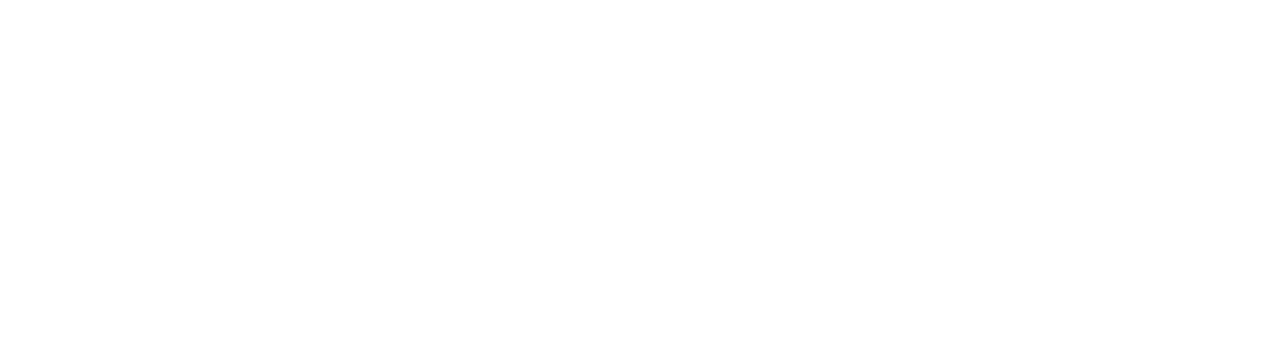
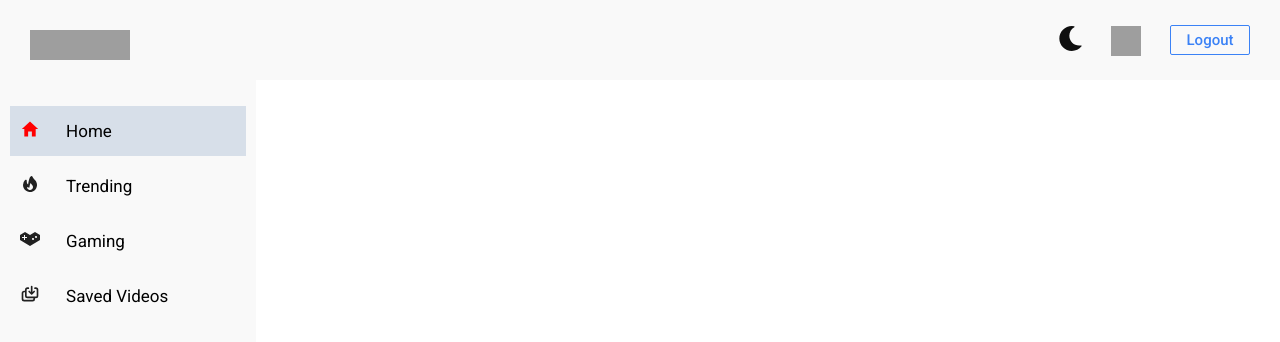
Before and after one commit to Venkatgithub676/nxt-watch-by-venkatesh, a React (Create React App) app: page /saved in a window 1280 px wide. Shown: the top 342 px of the page. Built offline with nearby package versions, Linux system fonts and the light colour scheme; grey boxes are pictures that could not be loaded; a web font is replaced by a local one.

Commit message:
01-16-2025 12:52AM

```diff
--- a/src/App.js
+++ b/src/App.js
@@ -1,31 +1,77 @@
 import {Route, Switch} from 'react-router-dom'
+import {v4 as uuidv4} from 'uuid'
 import {Component} from 'react'
 import GlobalContext from './context/GlobalContext'
 import './App.css'
 import Home from './components/Home'
 import Login from './components/Login'
 import Trending from './components/Trending'
+import Gaming from './components/Gaming'
+import Saved from './components/Saved'
 // Replace your code here
+
+const optionConstants = {
+  homeBtn: 'HomeBtn',
+  trendingBtn: 'TrendingBtn',
+  saveBtn: 'SaveBtn',
+  gamingBtn: 'GamingBtn',
+}
+
+const values = [
+  {
+    id: uuidv4(),
+    category: '',
+    type: optionConstants.homeBtn,
+    text: 'Home',
+  },
+  {
+    id: uuidv4(),
+    category: 'trending',
+    type: optionConstants.trendingBtn,
+    text: 'Trending',
+  },
+  {
+    id: uuidv4(),
+    category: 'gaming',
+    type: optionConstants.gamingBtn,
+    text: 'Gaming',
+  },
+  {
+    id: uuidv4(),
+    category: 'saved',
+    type: optionConstants.saveBtn,
+    text: 'Saved Videos',
+  },
+]
 class App extends Component {
-  state = {isDark: false}
+  state = {isDark: false, isSelected: values[0].id}
 
   changeTheme = () => {
     this.setState(prevState => ({isDark: !prevState.isDark}))
   }
 
+  clickBtn = id => {
+    this.setState({isSelected: id})
+  }
+
   render() {
-    const {isDark} = this.state
+    const {isDark, isSelected} = this.state
     return (
       <GlobalContext.Provider
         value={{
           isDark,
           changeTheme: this.changeTheme,
+          values,
+          isSelected,
+          clickBtn: this.clickBtn,
         }}
       >
         <Switch>
           <Route exact path="/" component={Home} />
           <Route exact path="/login" component={Login} />
           <Route exact path="/trending" component={Trending} />
+          <Route exact path="/gaming" component={Gaming} />
+          <Route exact path="/saved" component={Saved} />
         </Switch>
       </GlobalContext.Provider>
     )
--- /dev/null
+++ b/src/components/Gaming/index.js
@@ -0,0 +1,10 @@
+import Header from '../Header'
+import SideBarCom from '../SideBarCom'
+
+const Gaming = () => (
+  <>
+    <Header />
+    <SideBarCom />
+  </>
+)
+export default Gaming
--- /dev/null
+++ b/src/components/Saved/index.js
@@ -0,0 +1,10 @@
+import Header from '../Header'
+import SideBarCom from '../SideBarCom'
+
+const Saved = () => (
+  <>
+    <Header />
+    <SideBarCom />
+  </>
+)
+export default Saved
--- a/src/components/SideBarCom/index.js
+++ b/src/components/SideBarCom/index.js
@@ -1,57 +1,12 @@
-import {v4 as uuidv4} from 'uuid'
-import {Component} from 'react'
 import GlobalContext from '../../context/GlobalContext'
 import {SideNavBar, SideBarUlCon} from './styledComponents'
 import SideBarLiItems from '../SideBarLiItems'
 
-const optionConstants = {
-  homeBtn: 'HomeBtn',
-  trendingBtn: 'TrendingBtn',
-  saveBtn: 'SaveBtn',
-  gamingBtn: 'GamingBtn',
-}
-
-const values = [
-  {
-    id: uuidv4(),
-    category: '',
-    type: optionConstants.homeBtn,
-    text: 'Home',
-  },
-  {
-    id: uuidv4(),
-    category: 'trending',
-    type: optionConstants.trendingBtn,
-    text: 'Trending',
-  },
-  {
-    id: uuidv4(),
-    category: 'gaming',
-    type: optionConstants.gamingBtn,
-    text: 'Gaming',
-  },
-  {
-    id: uuidv4(),
-    category: 'saved',
-    type: optionConstants.saveBtn,
-    text: 'Saved Videos',
-  },
-]
-class SideBarCom extends Component {
-  state = {isSelected: values[0].id}
-
-  clickBtn = id => {
-    this.setState({isSelected: id})
-  }
-
-  render() {
-    return (
+const SideBarCom = () => (
   <GlobalContext.Consumer>
     {value => {
-          const {isDark} = value
-          const {isSelected} = this.state
-          console.log(isSelected)
-          /* console.log(1) */
+      const {isDark, values, isSelected, clickBtn} = value
+
       return (
         <SideNavBar isDark={isDark}>
           <SideBarUlCon>
@@ -61,7 +16,7 @@
                 each={each}
                 isSelected={isSelected}
                 isDark={isDark}
-                    clickBtn={this.clickBtn}
+                clickBtn={clickBtn}
               />
             ))}
           </SideBarUlCon>
@@ -70,6 +25,5 @@
     }}
   </GlobalContext.Consumer>
 )
-  }
-}
+
 export default SideBarCom
--- a/src/components/SideBarCom/styledComponents.js
+++ b/src/components/SideBarCom/styledComponents.js
@@ -1,10 +1,14 @@
 import styled from 'styled-components'
 
 export const SideNavBar = styled.div`
-  width: 25%;
+  width: 20%;
+  flex-shrink: 0;
   padding: 0.1px;
   height: 90vh;
   background-color: ${props => (props.isDark ? '#181818' : '#f9f9f9')};
+  @media screen and (max-width: 768px) {
+    display: none;
+  }
 `
 
 export const SideBarUlCon = styled.ul`
--- a/src/components/SideBarLiItems/index.js
+++ b/src/components/SideBarLiItems/index.js
@@ -1,7 +1,9 @@
-import {Link} from 'react-router-dom'
 import {HiFire, HiOutlineSaveAs} from 'react-icons/hi'
 import {SiYoutubegaming} from 'react-icons/si'
+import {Link} from 'react-router-dom'
 import {IoMdHome} from 'react-icons/io'
+import GlobalContext from '../../context/GlobalContext'
+
 import {
   SideBarLiItem,
   SideBarLiItemLabels,
@@ -40,12 +42,11 @@
   }
 
   return (
-    <Link to={`/${category}`}>
-      <SideBarLiItem selected={isSelected === id} isDark={isDark}>
-        <SideBarLiItemLabels selected={isSelected === id} isDark={isDark}>
-          <Logos logo={type} />
-        </SideBarLiItemLabels>
-
+    <SideBarLiItem selected={isSelected === id} isDark={isDark}>
+      <SideBarLiItemLabels selected={isSelected === id} isDark={isDark}>
+        <Logos logo={type} />
+      </SideBarLiItemLabels>
+      <Link to={`/${category}`} style={{textDecoration: 'none'}}>
         <SideBarLiBtn
           isDark={isDark}
           onClick={onClickBtn}
@@ -53,8 +54,8 @@
         >
           {text}
         </SideBarLiBtn>
-      </SideBarLiItem>
-    </Link>
+      </Link>
+    </SideBarLiItem>
   )
 }
 
--- a/src/context/GlobalContext.js
+++ b/src/context/GlobalContext.js
@@ -3,6 +3,9 @@
 const GlobalContext = React.createContext({
   isDark: false,
   changeTheme: () => {},
+  clickBtn: () => {},
+  values: [],
+  isSelected: '',
 })
 
 export default GlobalContext
```
Also changed, not shown: src/components/Gaming/styledComponents.js (added), src/components/Saved/styledComponents.js (added). Lines whose indentation alone changed are shown as unchanged.
